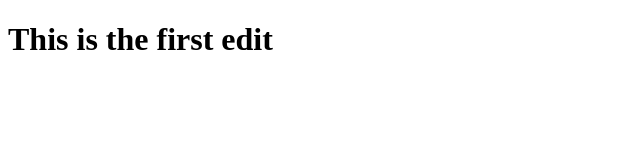
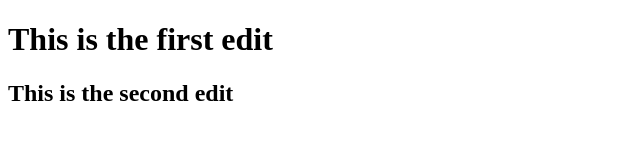
Before and after one commit to Thiruma1506/assignment, a plain HTML site: page index.html in a window 1280 px wide. Shown: the whole page, without its empty margins (0-640 px from the left). Drawn offline with Linux system fonts and the light colour scheme.

Commit message:
second edit

```diff
--- a/index.html
+++ b/index.html
@@ -1,11 +1,15 @@
 <!DOCTYPE html>
 <html lang="en">
+
 <head>
     <meta charset="UTF-8">
     <meta name="viewport" content="width=device-width, initial-scale=1.0">
     <title>Document</title>
 </head>
+
 <body>
     <h1>This is the first edit</h1>
+    <h2>This is the second edit</h2>
 </body>
+
 </html>
```
